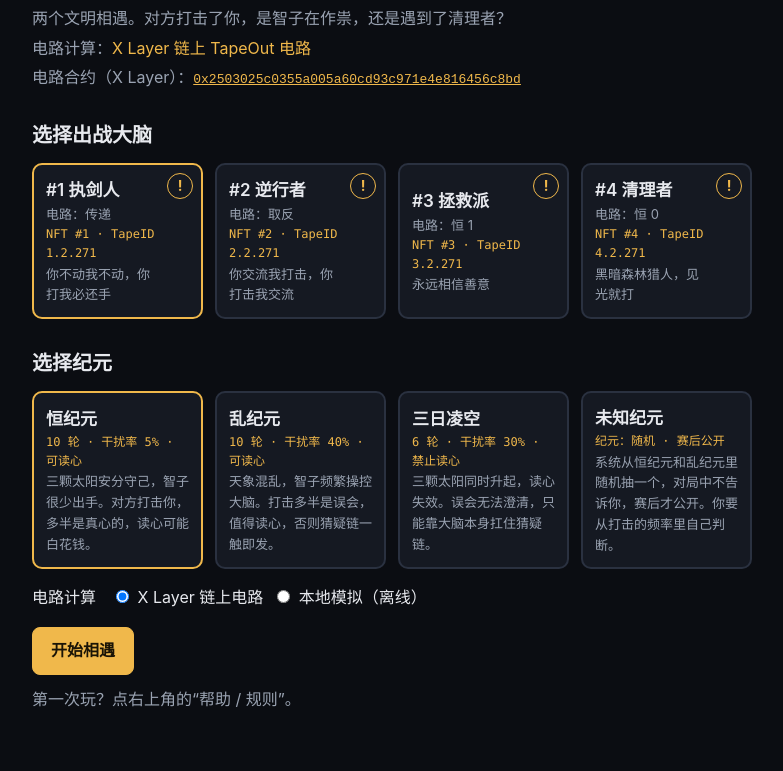
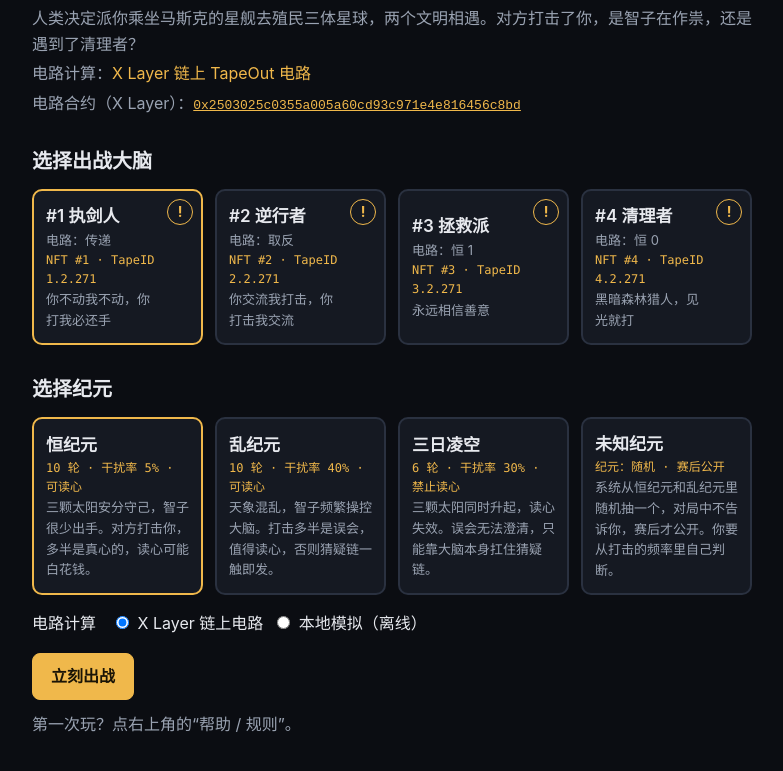
Before and after one commit to trytotapeout/ChainOfSuspicion, a website with bundled scripts: page web/index.html in a window 1280 px wide. Shown: the part 81-852 px from the top of the page, without its empty margins (248-1031 px from the left). Built offline with nearby package versions, Linux system fonts and the light colour scheme.

Commit message:
Add Starship colonization backstory and rename start button

```diff
--- a/web/index.html
+++ b/web/index.html
@@ -13,7 +13,7 @@
         <h1>猜疑链</h1>
         <button id="btn-rules" type="button" aria-haspopup="dialog" aria-controls="rules">帮助 / 规则</button>
       </div>
-      <p class="sub">两个文明相遇。对方打击了你，是智子在作祟，还是遇到了清理者？</p>
+      <p class="sub">人类决定派你乘坐马斯克的星舰去殖民三体星球，两个文明相遇。对方打击了你，是智子在作祟，还是遇到了清理者？</p>
       <p class="evaluator">电路计算：<span id="evaluator-name"></span></p>
       <p class="evaluator">电路合约（X Layer）：<a id="contract-link" href="#" target="_blank" rel="noopener noreferrer"><code id="contract-addr"></code></a></p>
     </header>
@@ -30,7 +30,7 @@
           <label><input type="radio" name="evaluator" value="local" /> 本地模拟（离线）</label>
         </fieldset>
       </div>
-      <button id="btn-start" type="button" class="primary">开始相遇</button>
+      <button id="btn-start" type="button" class="primary">立刻出战</button>
       <p class="hint">第一次玩？点右上角的“帮助 / 规则”。</p>
     </section>
 
```
